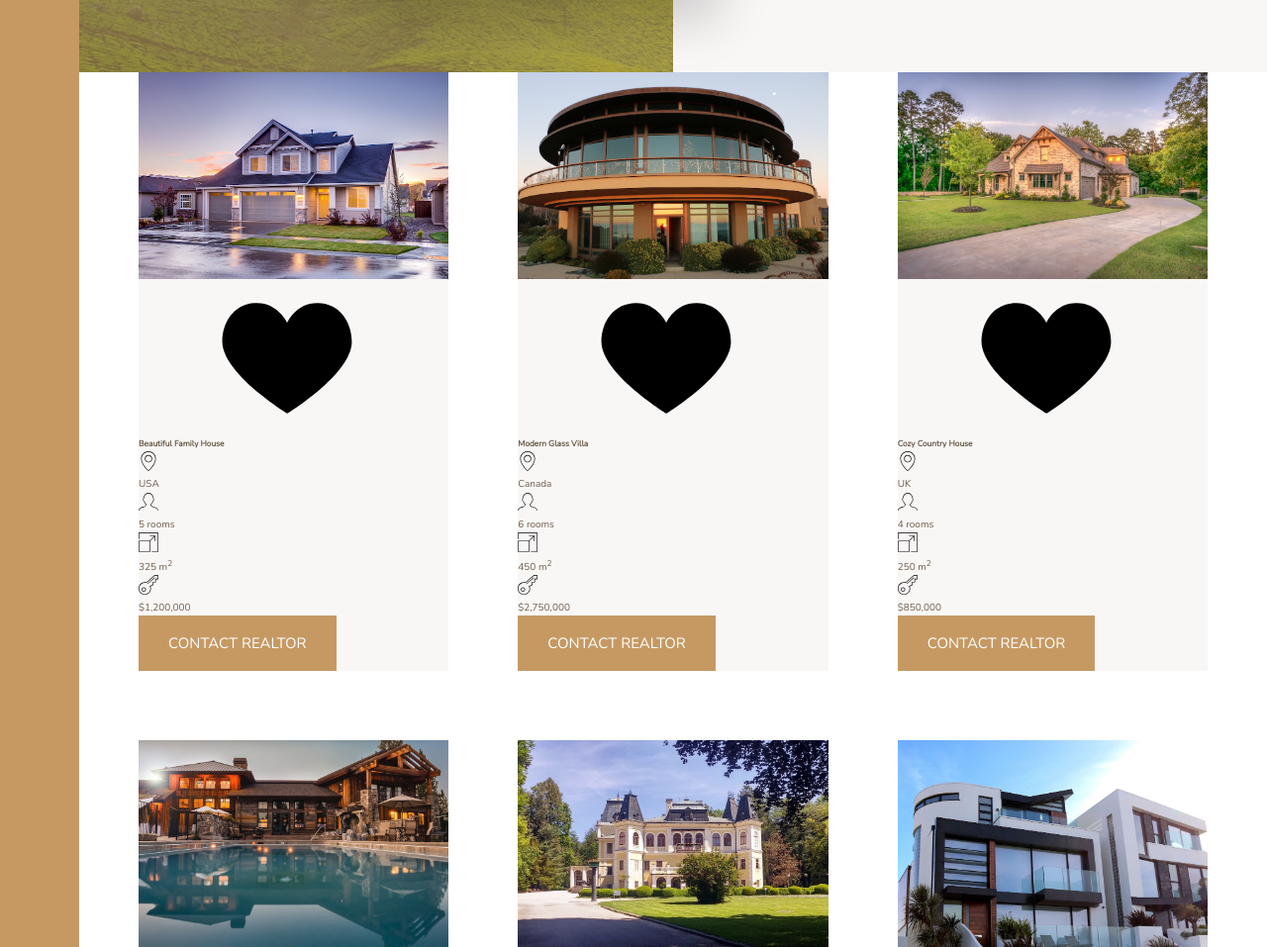
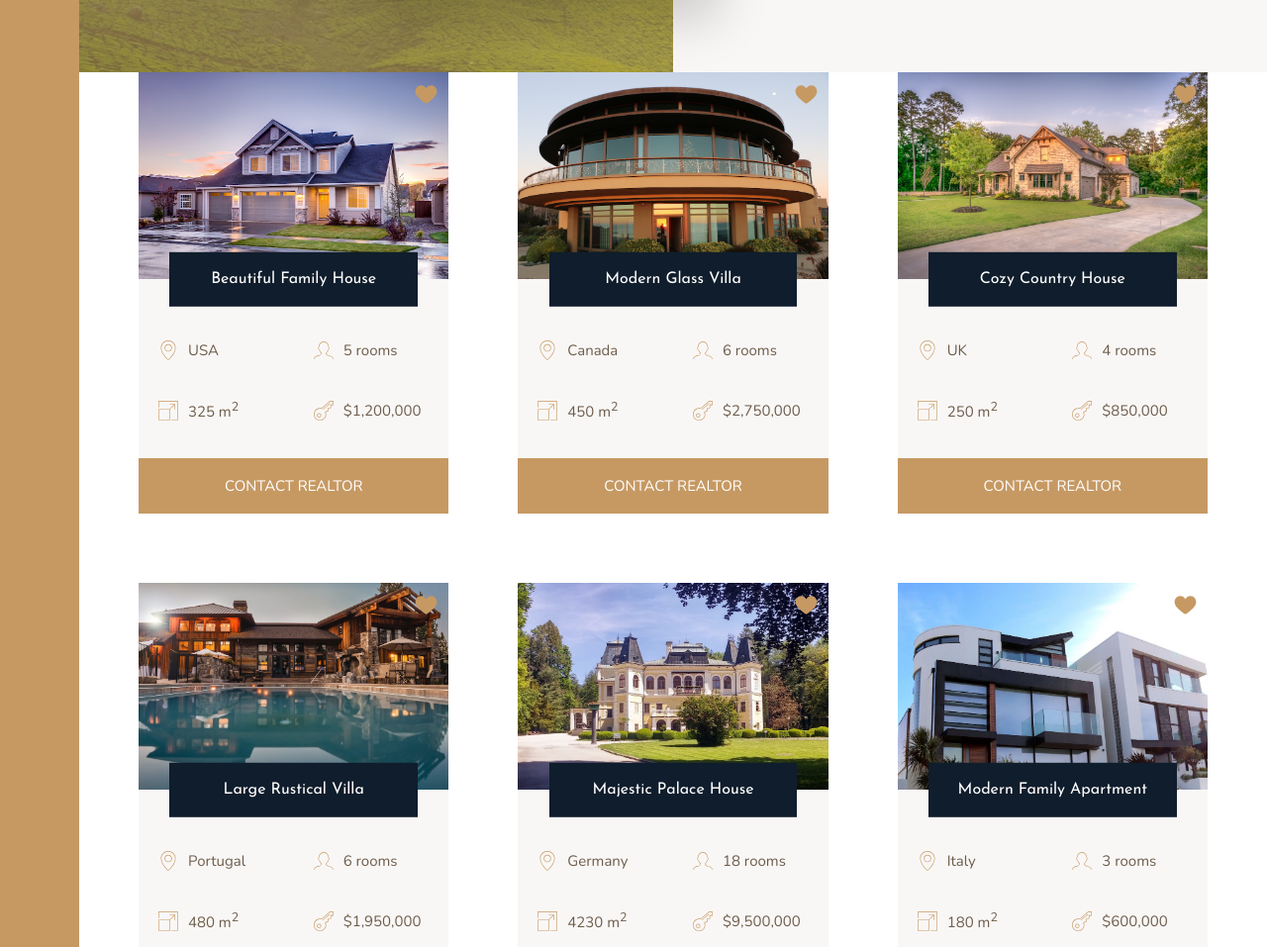
Before and after one commit to Bhekisile/Nexter, a website: page index.html in a window 1280 px wide. Shown: the part 1747-2704 px from the top of the page at 99% size. Drawn offline with nearby package versions, Linux system fonts and the light colour scheme.

Commit message:
Create gallery section, add text, icons and images and style them

```diff
--- a/sass/_homes.scss
+++ b/sass/_homes.scss
@@ -11,19 +11,50 @@
 .home {
   background-color: $color-grey-light-1;
 
+  display: grid;
+  grid-template-columns: repeat(2, 1fr);
+  grid-row-gap: 3.5rem;
+
   &__img {
     width: 100%;
-    /* display: block;
-    border-radius: 0.3rem;
-    transition: transform 0.3s, filter 0.3s; */
+    grid-row: 1 / 2;
+    grid-column: 1 / -1;
+    z-index: 1;
   }
 
   &__like {
-
+    grid-row: 1 / 2;
+    grid-column: 2 / 3;
+    fill: $color-primary;
+    height: 2.5rem;
+    width: 2.5rem;
+    z-index: 2;
+    justify-self: end;
+    margin: 1rem;
   }
 
   &__name {
+    grid-row: 1 / 2;
+    grid-column: 1 / -1;
+    justify-self: center;
+    align-self: end;
+    z-index: 3;
 
+
+    width: 80%;
+    font-family: $font-display;
+    font-size: 1.6rem;
+    text-align: center;
+    padding: 1.5rem;
+    background-color: $color-secondary;
+    color: #fff;
+    font-weight: 400;
+    transform: translateY(50%);
+  }
+
+  &__location,
+  &__rooms {
+    margin-top: 2.5rem;
   }
 
   &__location,
@@ -31,15 +62,21 @@
   &__area,
   &__price {
 
+    font-size: 1.5rem;
+    margin-left: 2rem;
+
+    display: flex;
+    align-items: center;
+
     svg {
-      fil: $color-primary;
+      fill: $color-primary;
       height: 2rem;
       width: 2rem;
+      margin-right: 1rem;
     }
+  }
 
-    p {
-
-    }
-
+  &__btn {
+    grid-column: 1 / -1;
   }
 }
```
Also changed, not shown: css/style.css.
